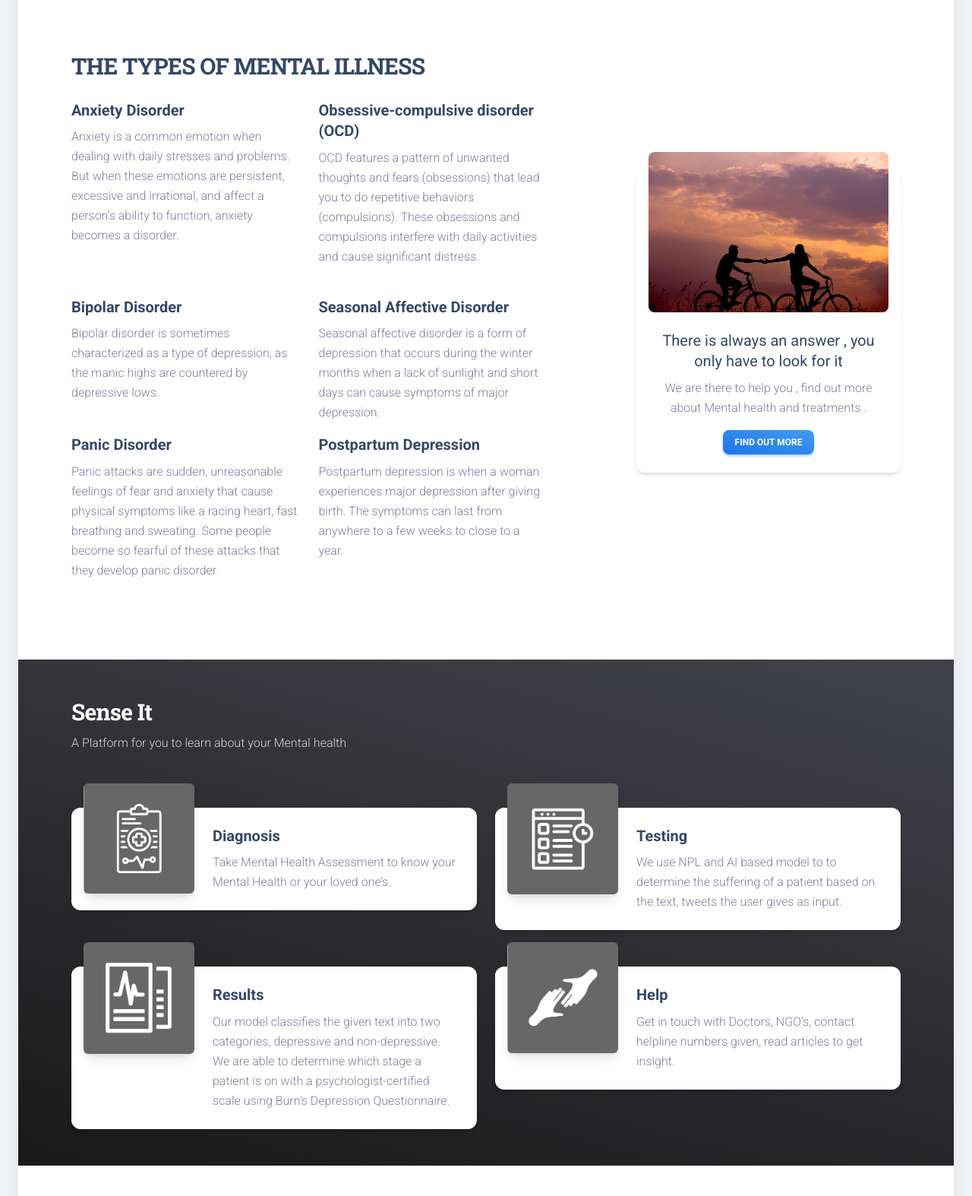
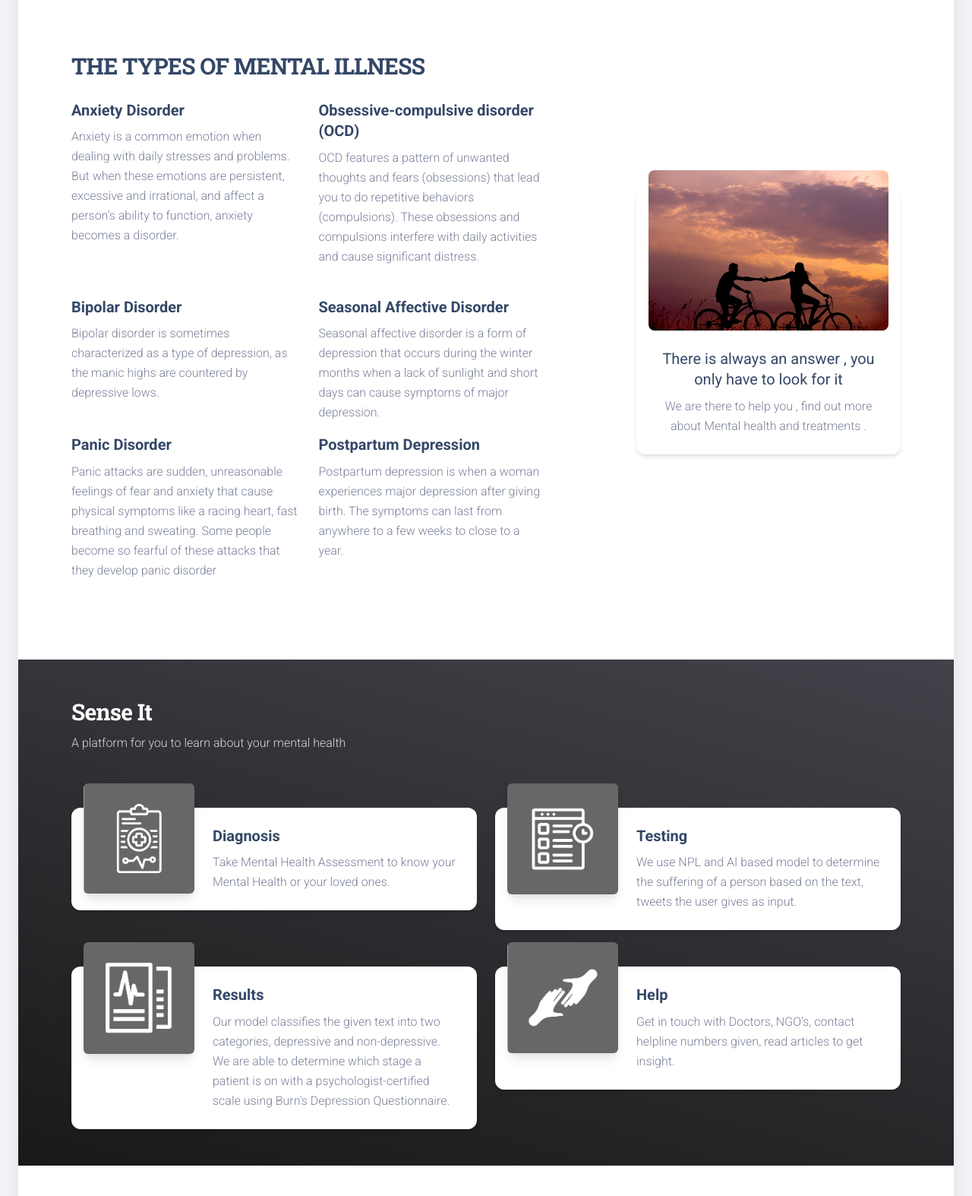
Before and after one commit to Fatemask/SenseIt, a Django app: page / in a window 1280 px wide. Shown: the part 1284-2858 px from the top of the page at 76% size. Run offline with Django 3.2, Linux system fonts and the light colour scheme; some libraries are stand-ins or nearby versions.

Commit message:
final changes

```diff
--- a/apps/templates/home/questionnaire.html
+++ b/apps/templates/home/questionnaire.html
@@ -271,7 +271,7 @@ integrity="sha256-QWo7LDvxbWT2tbbQ97B53yJnYU3WhH/C8ycbRAkjPDc="
               Swal.fire({
                 title: 'Your score: ' + data,
                 icon: 'success',
-                html: `<table id="table">
+                html: `<table id="table" class="mx-auto">
                   <thead>
                       <tr>
                           <th>Total Score</th>
--- a/apps/templates/home/senseit.html
+++ b/apps/templates/home/senseit.html
@@ -125,7 +125,6 @@
                 <p class="mb-0">
                   We are there to help you , find out more about Mental health and treatments .
                 </p>
-                <button type="button" class="btn bg-gradient-info btn-sm mb-0 mt-3">Find out more</button>
               </div>
             </div>
           </div>
@@ -139,7 +138,7 @@
         <div class="row">
           <div class="col-md-8 text-start mb-5 mt-5">
             <h3 class="text-white z-index-1 position-relative">Sense It</h3>
-            <p class="text-white opacity-8 mb-0">A Platform for you to learn about your Mental health</p>
+            <p class="text-white opacity-8 mb-0">A platform for you to learn about your mental health</p>
           </div>
         </div>
         <div class="row">
@@ -158,7 +157,7 @@
                   <div class="card-body ps-lg-0">
                     <h5 class="mb-0">Diagnosis</h5>
                     <h6 class="text-info"></h6>
-                    <p class="mb-0">Take Mental Health Assessment to know your Mental Health or your loved one’s.</p>
+                    <p class="mb-0">Take Mental Health Assessment to know your Mental Health or your loved ones.</p>
                   </div>
                 </div>
               </div>
@@ -178,7 +177,7 @@
                   <div class="card-body ps-lg-0">
                     <h5 class="mb-0">Testing</h5>
                     <h6 class="text-info"></h6>
-                    <p class="mb-0">We use NPL and AI based model to to determine the suffering of a patient based on the text, tweets the user gives as input.</p>
+                    <p class="mb-0">We use NPL and AI based model to determine the suffering of a person based on the text, tweets the user gives as input.</p>
                   </div>
                 </div>
               </div>
@@ -288,7 +287,7 @@
                 </div>
               </div> -->
               <div class="col-4 ps-0">
-                <button type="button" class="btn bg-gradient-info mb-0 h-100 position-relative z-index-2">Take Assessment</button>
+                <a href='{% url "assessment" %}' class="btn bg-gradient-info mb-0 h-100 position-relative z-index-2">Take Assessment</a>
               </div>
             </div>
           </div>
--- a/apps/templates/includes/navigation-transparent.html
+++ b/apps/templates/includes/navigation-transparent.html
@@ -15,17 +15,17 @@
         <ul class="navbar-nav navbar-nav-hover ms-auto">
 
           <li class="nav-item dropdown dropdown-hover mx-2">
-            <a href='{% url "help" %}' class="nav-link" target="_blank">
+            <a href='{% url "help" %}' class="nav-link">
               Help
             </a>
           </li>
           <li class="nav-item ms-lg-auto">
-            <a href='{% url "about_depression" %}' class="nav-link nav-link-icon me-2" target="_blank">
+            <a href='{% url "about_depression" %}' class="nav-link nav-link-icon me-2">
               About Depression
             </a>
           </li>
           <li class="nav-item my-auto ms-3 ms-lg-0">
-            <a href='{% url "assessment" %}' target="_blank" class="btn btn-sm  bg-white  mb-0 me-1 mt-2 mt-md-0">Take Assessment</a>
+            <a href='{% url "assessment" %}' class="btn btn-sm  bg-white  mb-0 me-1 mt-2 mt-md-0">Take Assessment</a>
           </li>
 
 
```
Also changed, not shown: apps/templates/home/help.html (+26 -32 lines).
